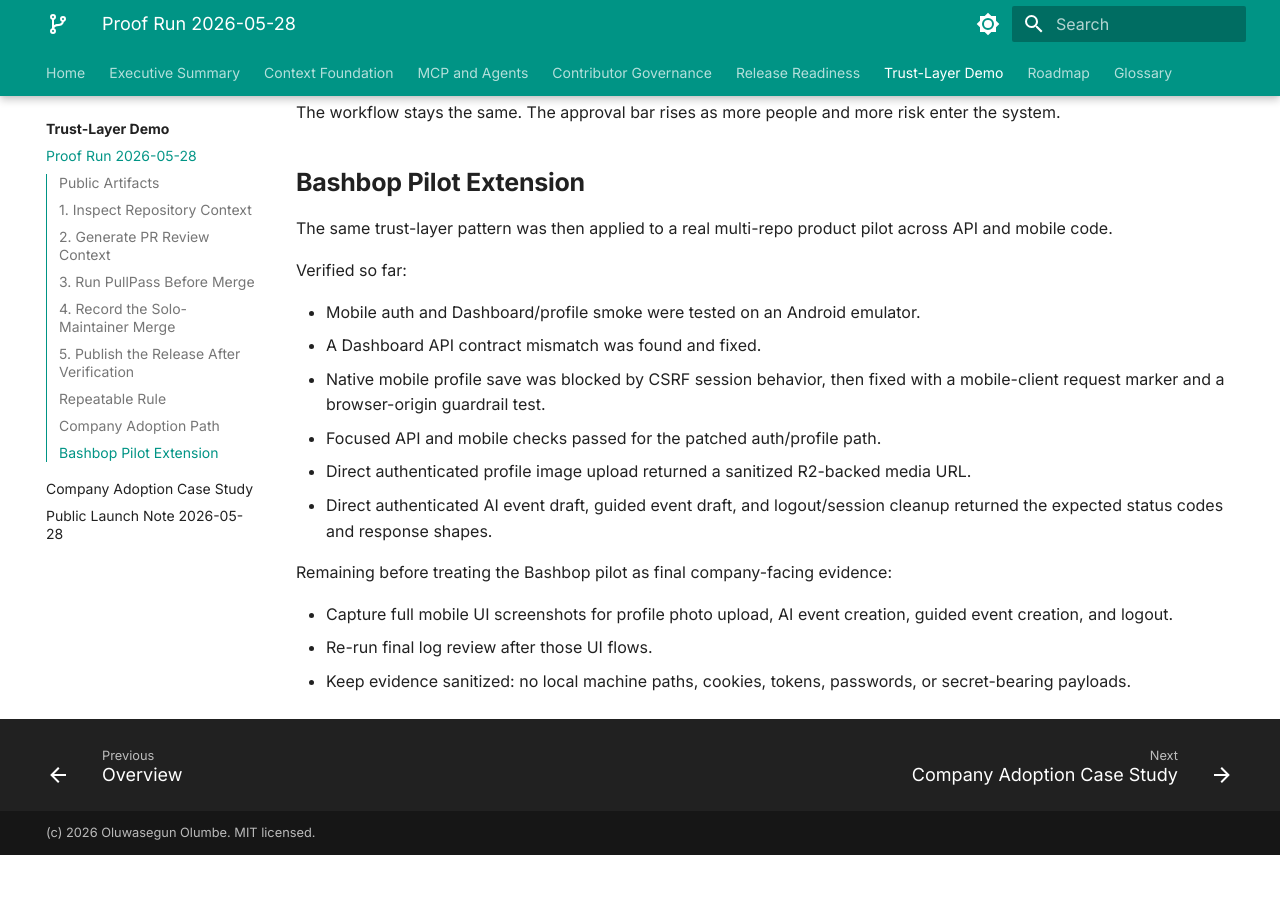
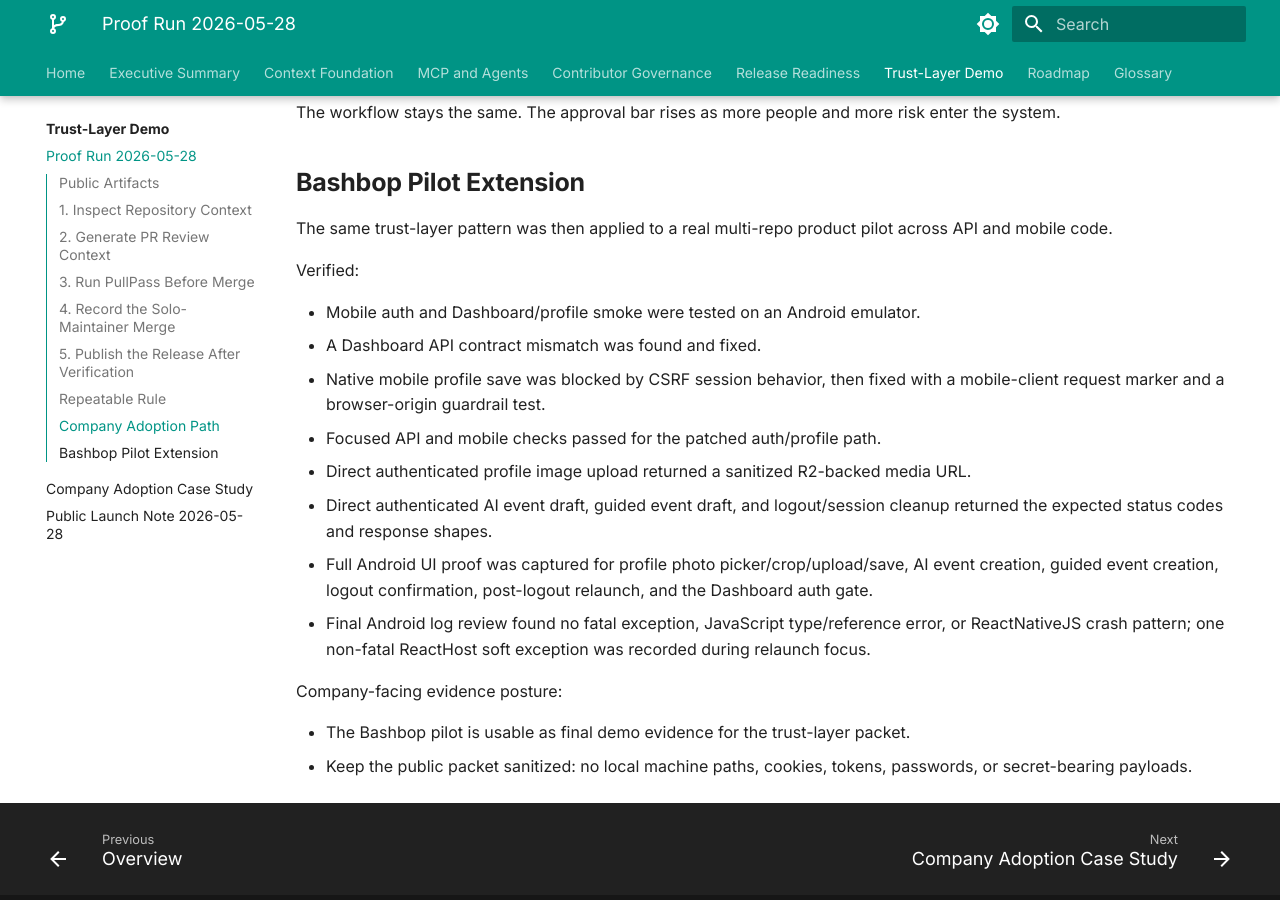
Before and after one commit to BASHBOP/otito, an MkDocs documentation site: the page built from docs/05-trust-layer-demo/proof-run-2026-05-28.md, in a window 1280 px wide and 900 px high, scrolled down 4731 px. Built offline with MkDocs 1.6.1 and Material for MkDocs 9.7.7, drawn with Linux system fonts in a browser that asks for light colours; before the commit the page ends 5586 px from its top, so only the background shows below that.

Commit message:
docs: close Bashbop proof evidence gap

```diff
--- a/docs/05-trust-layer-demo/proof-run-2026-05-28.md
+++ b/docs/05-trust-layer-demo/proof-run-2026-05-28.md
@@ -203,7 +203,7 @@
 
 The same trust-layer pattern was then applied to a real multi-repo product pilot across API and mobile code.
 
-Verified so far:
+Verified:
 
 - Mobile auth and Dashboard/profile smoke were tested on an Android emulator.
 - A Dashboard API contract mismatch was found and fixed.
@@ -211,9 +211,10 @@
 - Focused API and mobile checks passed for the patched auth/profile path.
 - Direct authenticated profile image upload returned a sanitized R2-backed media URL.
 - Direct authenticated AI event draft, guided event draft, and logout/session cleanup returned the expected status codes and response shapes.
+- Full Android UI proof was captured for profile photo picker/crop/upload/save, AI event creation, guided event creation, logout confirmation, post-logout relaunch, and the Dashboard auth gate.
+- Final Android log review found no fatal exception, JavaScript type/reference error, or ReactNativeJS crash pattern; one non-fatal ReactHost soft exception was recorded during relaunch focus.
 
-Remaining before treating the Bashbop pilot as final company-facing evidence:
+Company-facing evidence posture:
 
-- Capture full mobile UI screenshots for profile photo upload, AI event creation, guided event creation, and logout.
-- Re-run final log review after those UI flows.
-- Keep evidence sanitized: no local machine paths, cookies, tokens, passwords, or secret-bearing payloads.
+- The Bashbop pilot is usable as final demo evidence for the trust-layer packet.
+- Keep the public packet sanitized: no local machine paths, cookies, tokens, passwords, or secret-bearing payloads.
```
